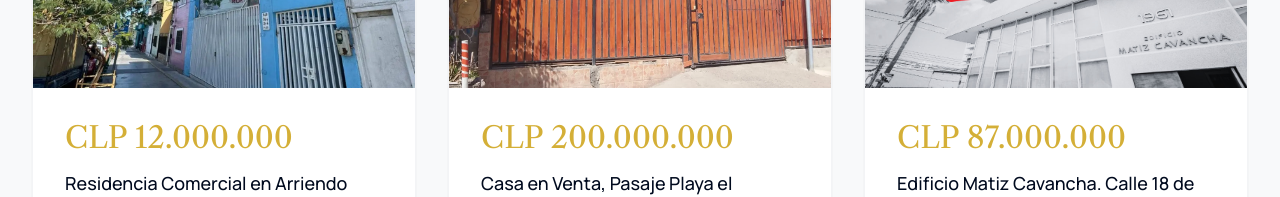
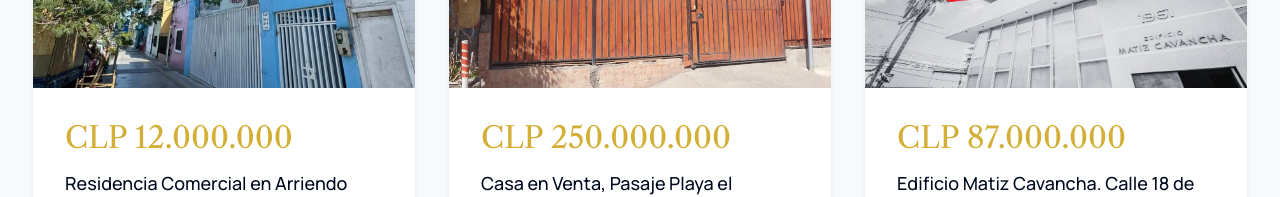
Before and after one commit to AlexanderVera113/miranda-propiedades, a React (Vite) app: page /propiedades in a window 1280 px wide. Shown: the part 1720-1917 px from the top of the page. Built offline with nearby package versions, Linux system fonts and the light colour scheme.

Commit message:
Cambio saladero

```diff
--- a/src/pages/Properties.tsx
+++ b/src/pages/Properties.tsx
@@ -26,7 +26,7 @@ const Properties = () => {
     { id: 7, price: 'UF 4.500', secondprice: 'CLP 183.642.480', title: 'Condominio Tadeo Haenke, Av. Tadeo Haenke 2221, Iquique', beds: 3, baths: 2, parking: 1, tipo: 'Venta', image: CondominioTadeoHaenke, featured: true },
     { id: 6, price: 'CLP 250.000.000', title: '2 Casas en Venta en el mismo terreno, Ulmo 1939, La Arboleda, La Serena', beds: 6, baths: 4, parking: 2, tipo: 'Venta', image: CasaLaSerena, featured: true },
     { id: 5, price: 'CLP 12.000.000', title: 'Residencia Comercial en Arriendo para Empresas Mineras y Contratistas, Bernardo OHiggins 944, Iquique.', beds: 20, baths: 22, parking: 7, tipo: 'Arriendo', image: HotelCorona, featured: true },
-    { id: 4, price: 'CLP 200.000.000', title: 'Casa en Venta, Pasaje Playa el Saladero con avenida Padre Hurtado, Iquique', beds: 6, baths: 2, parking: 2, tipo: 'Venta', image: Venta1, featured: true },
+    { id: 4, price: 'CLP 250.000.000', title: 'Casa en Venta, Pasaje Playa el Saladero con avenida Padre Hurtado, Iquique', beds: 6, baths: 2, parking: 2, tipo: 'Venta', image: Venta1, featured: true },
     { id: 2, price: 'CLP 87.000.000', title: 'Edificio Matiz Cavancha. Calle 18 de Septiembre, 1961, Iquique.', beds: 1, baths: 1, parking: 1, tipo: 'Vendido', image: Vendido2, featured: false },
     { id: 3, price: 'CLP 150.000.000', title: 'Condominio Portal Los Heroes, Avenida Heroes De La Concepcion 2784 Torre B, Iquique.', beds: 3, baths: 2, parking: 1, tipo: 'Vendido', image: Vendido3, featured: false },
     { id: 1, price: 'CLP 130.000.000', title: 'Edificio Amunategui. Calle Zegers 910, Iquique.', beds: 3, baths: 2, parking: 0, tipo: 'Vendido', image: Vendido1, featured: false }
--- a/src/pages/PropertyDetail.tsx
+++ b/src/pages/PropertyDetail.tsx
@@ -53,7 +53,7 @@ const PropertyDetail = () => {
     },
         {
       id: 4,
-      price: 'CLP 200.000.000',
+      price: 'CLP 250.000.000',
       title: 'Casa en Venta. Pasaje Playa el Saladero con avenida Padre Hurtado, Iquique.',
       description: 'Amplia y espectacular casa de 2 pisos, ideal para familias numerosas. Cuenta con 6 confortables dormitorios, 2 baños, living, comedor, cocina tradicional y una práctica bodega. En su exterior, ofrece un acogedor antejardín, un pequeño patio interior y capacidad para 2 estacionamientos. Propiedad de único dueño y sin deudas (ampliación no regularizada).',
       beds: 6,
```
